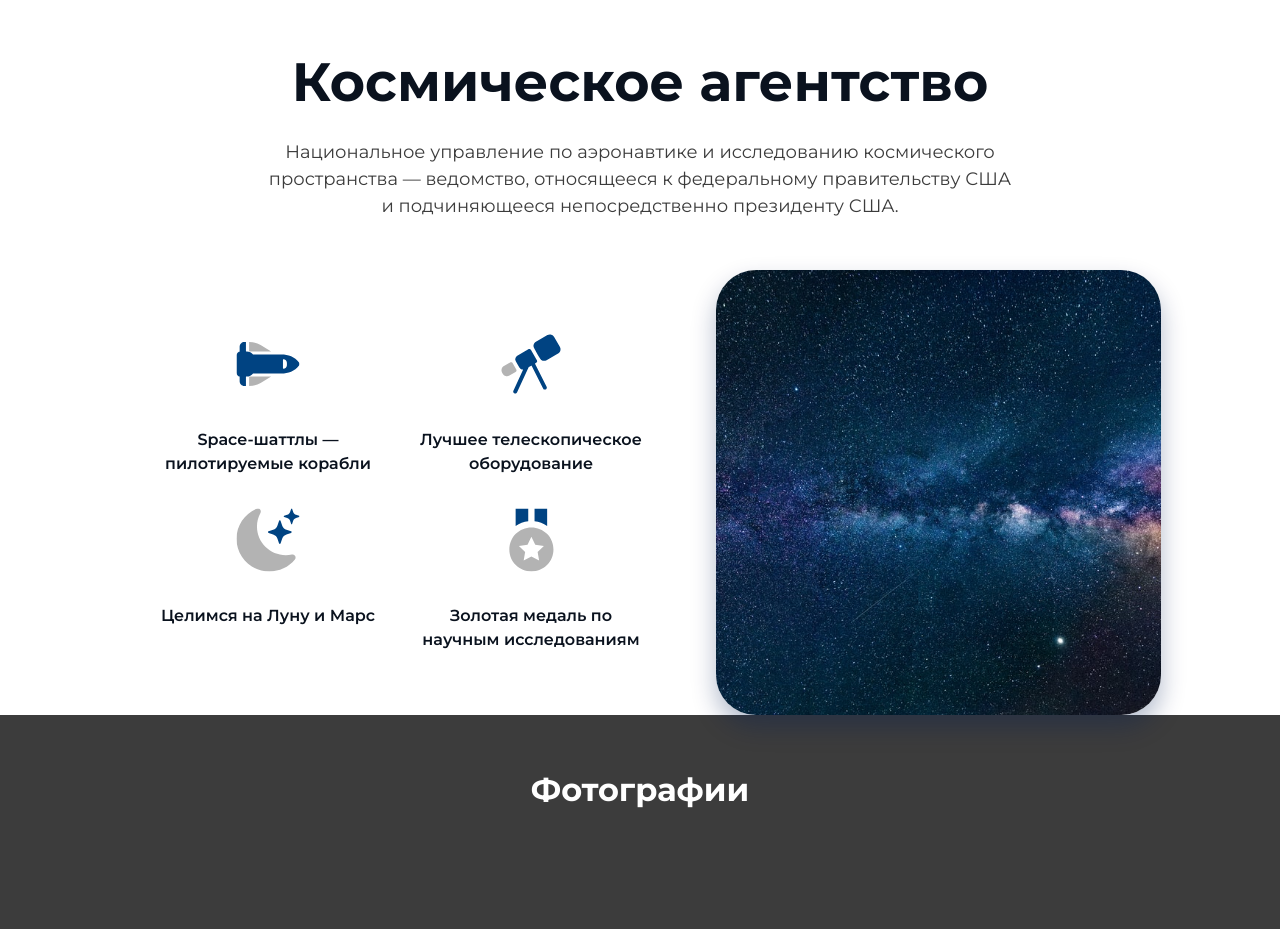
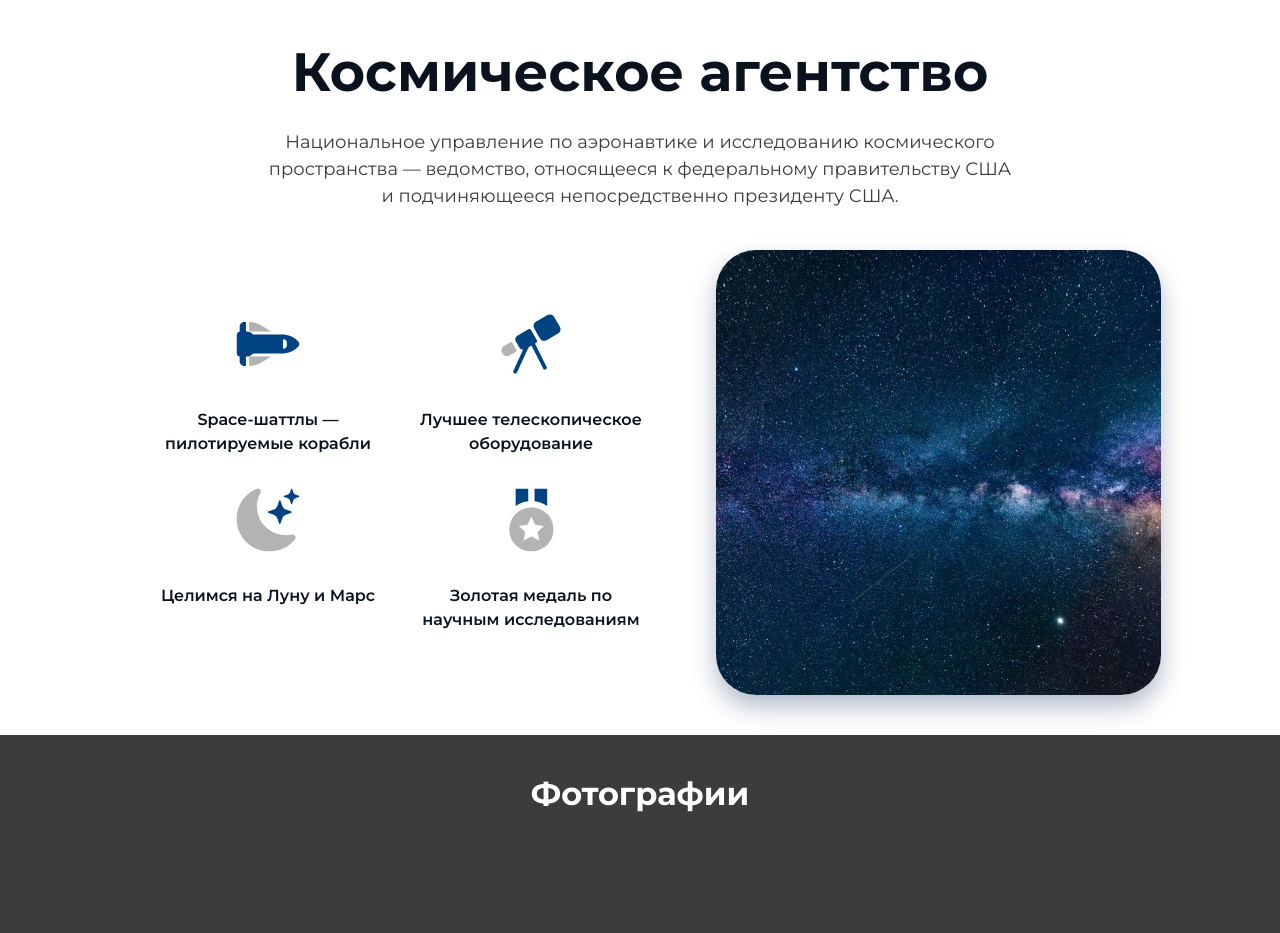
Before and after one commit to kvitee/nsa, a Django app: page / in a window 1280 px wide. Shown: the part 90-1023 px from the top of the page. Run offline with Django 4.2, Linux system fonts and the light colour scheme; data that the repository does not hold is empty; some libraries are stand-ins or nearby versions.

Commit message:
Fix sections margins and paddings.

```diff
--- a/src/apps/site/static/css/about.css
+++ b/src/apps/site/static/css/about.css
@@ -1,12 +1,11 @@
 #about {
   font-size: 18px;
-  margin: 50px auto;
 }
 #about .container-fluid {
   max-width: 780px;
 }
 #about h1 {
-  margin: 1.5rem 0;
+  margin-bottom: 1.5rem;
   font-size: 2em;
   font-weight: 700;
 }
--- /dev/null
+++ b/src/apps/site/static/css/main.css
@@ -0,0 +1,6 @@
+main > section {
+  padding-bottom: 40px;
+}
+main > section:first-child {
+  padding-top: 40px;
+}
--- a/src/apps/site/static/css/photos.css
+++ b/src/apps/site/static/css/photos.css
@@ -1,9 +1,12 @@
 #photos {
-  padding: 40px 0;
+  padding-top: 40px;
   background: #3c3c3c;
 }
+#photos .container-fluid {
+  max-width: 1170px;
+}
 #photos h2 {
-  margin: 1rem 0;
+  margin-bottom: 1rem;
   font-weight: 700;
   text-align: center;
   color: white;
--- a/src/apps/site/templates/start_page.html
+++ b/src/apps/site/templates/start_page.html
@@ -15,6 +15,7 @@
 
     <link rel="stylesheet" type="text/css" href={% static "css/common.css" %} />
     <link rel="stylesheet" type="text/css" href={% static "css/header.css" %} />
+    <link rel="stylesheet" type="text/css" href={% static "css/main.css" %} />
     <link rel="stylesheet" type="text/css" href={% static "css/about.css" %} />
     <link rel="stylesheet" type="text/css" href={% static "css/advantages.css" %} />
     <link rel="stylesheet" type="text/css" href={% static "css/photos.css" %} />
@@ -86,7 +87,7 @@
                 </section>
               </section>
             </section>
-            <section class="col filler py-5 py-md-0 ps-md-4">
+            <section class="col filler pt-5 pt-md-0 ps-md-4">
               <figure>
                 <img src={% static "img/space.jpg" %} alt="Космос">
               </figure>
@@ -95,7 +96,7 @@
         </article>
       </section>
       <section id="photos">
-        <article class="container-xl">
+        <article class="container-fluid">
           <h2>Фотографии</h2>
           <section class="slider photos-slider">
             {% for entry in slider_entries %}
```
